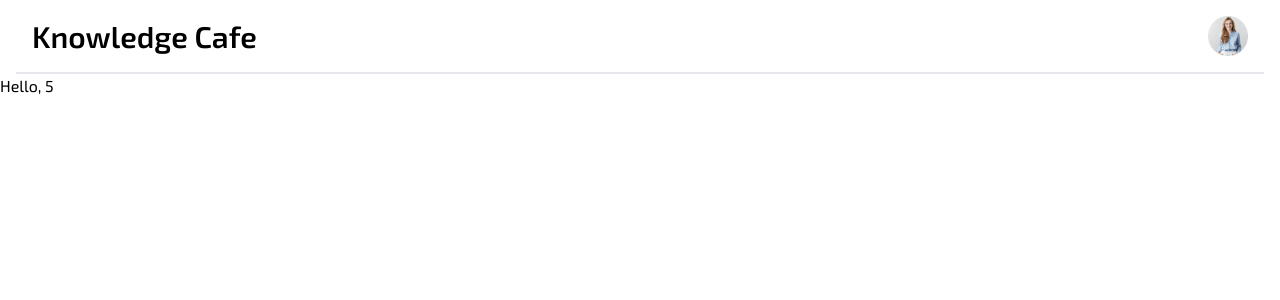
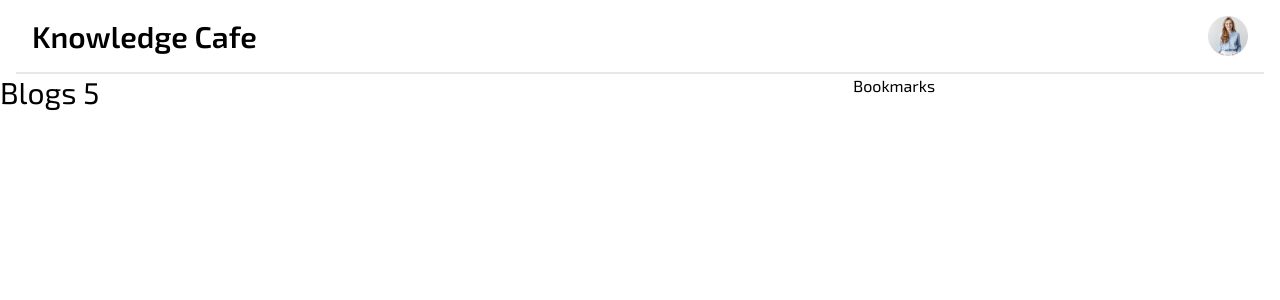
Before and after one commit to shakil200409/knowledge-cafe, a React (Vite) app: page / in a window 1280 px wide. Shown: the top 300 px of the page. Built offline with nearby package versions, Linux system fonts and the light colour scheme.

Commit message:
Added some components and Proptypes. Many more is going on

```diff
--- a/package.json
+++ b/package.json
@@ -10,6 +10,7 @@
     "preview": "vite preview"
   },
   "dependencies": {
+    "prop-types": "^15.8.1",
     "react": "^18.3.1",
     "react-dom": "^18.3.1"
   },
--- a/src/App.jsx
+++ b/src/App.jsx
@@ -1,12 +1,16 @@
 import "./App.css";
 import Blogs from "./components/Blogs/Blogs";
+import Bookmarks from "./components/Bookmarks/Bookmarks";
 import Header from "./components/Header/HEader";
 
 function App() {
   return (
     <>
       <Header></Header>
-      <Blogs></Blogs>
+      <main className="md:flex">
+        <Blogs></Blogs>
+        <Bookmarks></Bookmarks>
+      </main>
     </>
   );
 }
--- /dev/null
+++ b/src/components/Blog/Blog.jsx
@@ -0,0 +1,11 @@
+import PropTypes from "prop-types";
+const Blog = ({ blog }) => {
+  console.log(blog);
+
+  return <div></div>;
+};
+
+Blog.propTypes = {
+  blog: PropTypes.object.isRequired,
+};
+export default Blog;
--- a/src/components/Blogs/Blogs.jsx
+++ b/src/components/Blogs/Blogs.jsx
@@ -10,8 +10,8 @@ const Blogs = () => {
       .then((data) => setBlogs(data));
   }, []);
   return (
-    <div>
-      <p>Hello, {blogs.length}</p>
+    <div className="md:w-2/3">
+      <h2 className="text-3xl">Blogs {blogs.length}</h2>
       {blogs.map((blog) => console.log(blog))}
     </div>
   );
--- /dev/null
+++ b/src/components/Bookmarks/Bookmarks.jsx
@@ -0,0 +1,9 @@
+const Bookmarks = () => {
+  return (
+    <div className="md:w-1/3">
+      <h4>Bookmarks</h4>
+    </div>
+  );
+};
+
+export default Bookmarks;
--- a/src/components/Header/Header.jsx
+++ b/src/components/Header/Header.jsx
@@ -2,10 +2,10 @@ import profile from "../../assets/images/profile.png";
 
 const Header = () => {
   return (
-    <div className="flex items-center justify-between p-4 md:mx-4 border-b-2">
+    <header className="flex items-center justify-between p-4 md:mx-4 border-b-2">
       <h1 className="text-2xl md:text-3xl font-semibold">Knowledge Cafe</h1>
       <img className="w-10" src={profile} alt="Profile" />
-    </div>
+    </header>
   );
 };
 
```
Also changed, not shown: 1 other file (tests, documents, lock files or other folders).
